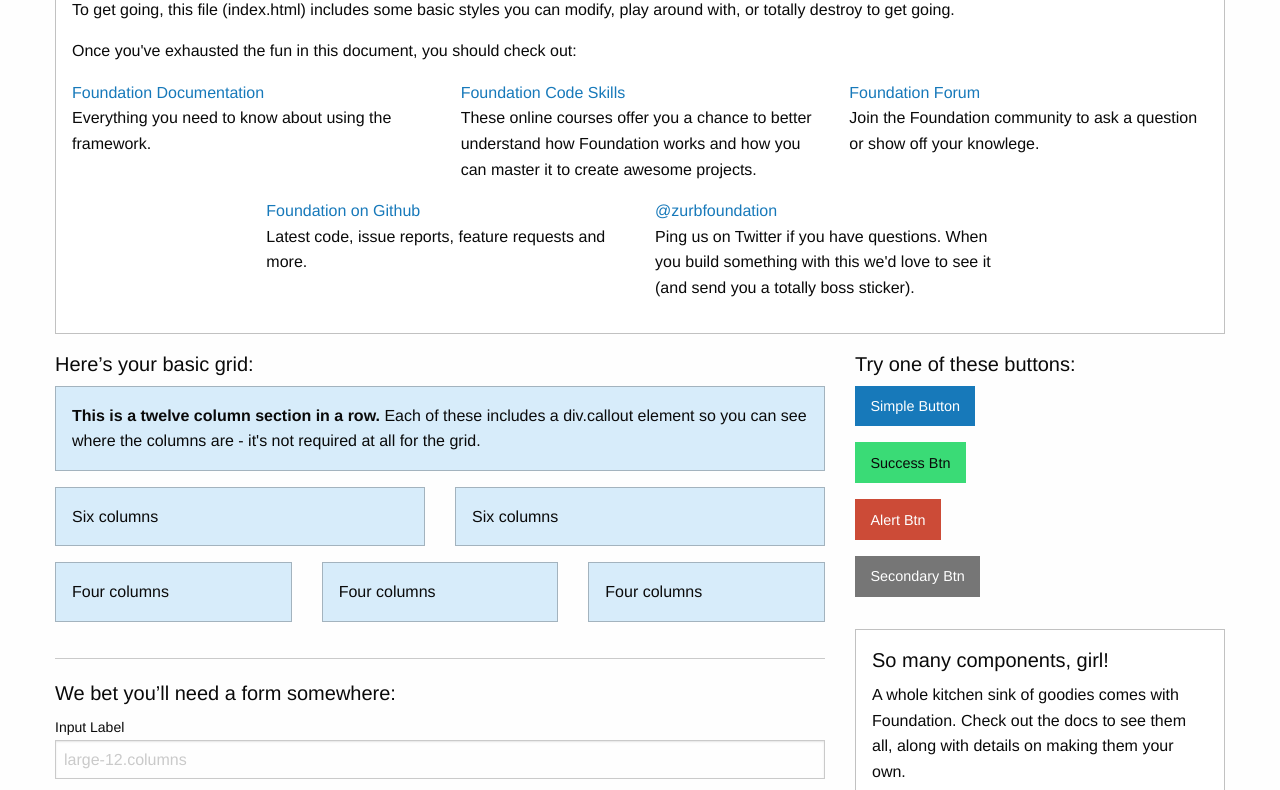
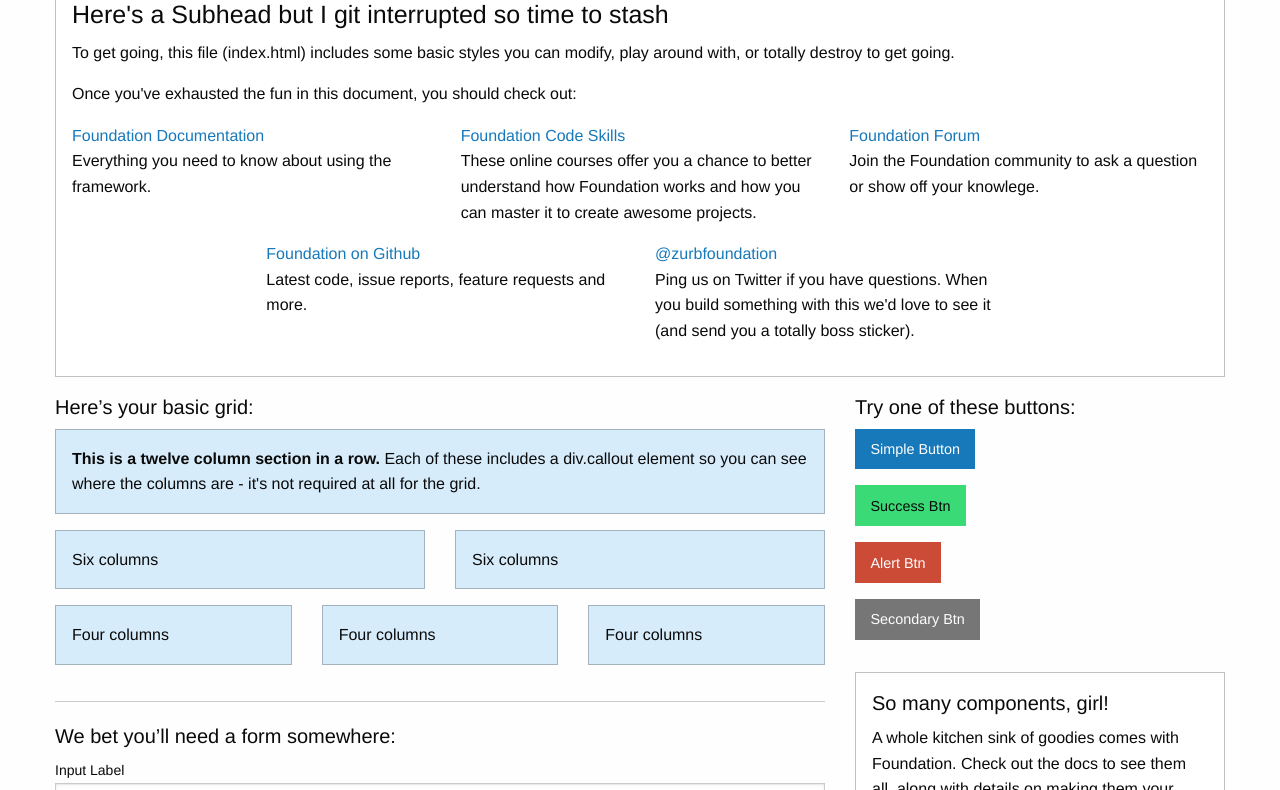
Before and after one commit to mtprell/found, a plain HTML site: page index.html in a window 1280 px wide. Shown: the part 211-1001 px from the top of the page. Drawn offline with Linux system fonts and the light colour scheme.

Commit message:
added h4

```diff
--- a/index.html
+++ b/index.html
@@ -20,6 +20,7 @@
         <div class="callout">
         <h2>Make this change!</h2>
         <h3>We&rsquo;re totally stoked you want to try Foundation! </h3>
+        <h4> Here's a Subhead but I git interrupted so time to stash</h4>
           <p>To get going, this file (index.html) includes some basic styles you can modify, play around with, or totally destroy to get going.</p>
           <p>Once you've exhausted the fun in this document, you should check out:</p>
           <div class="row">
```
